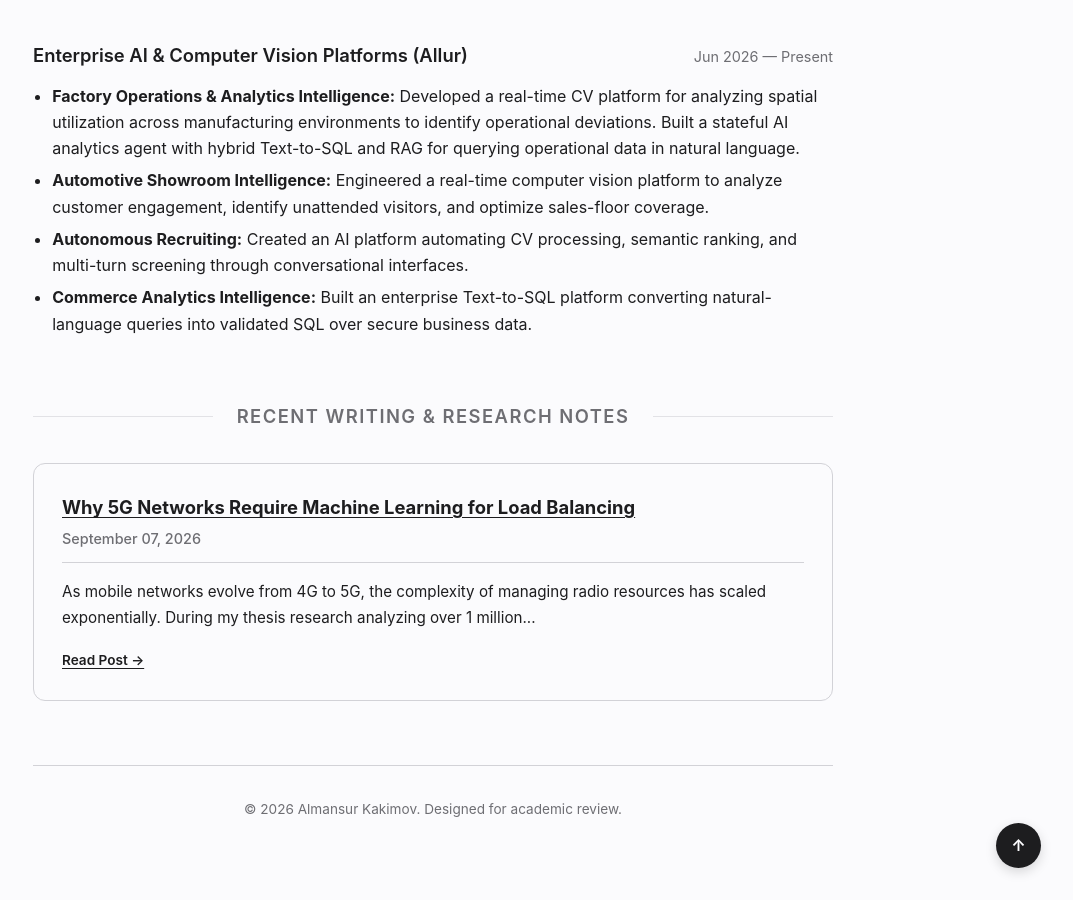
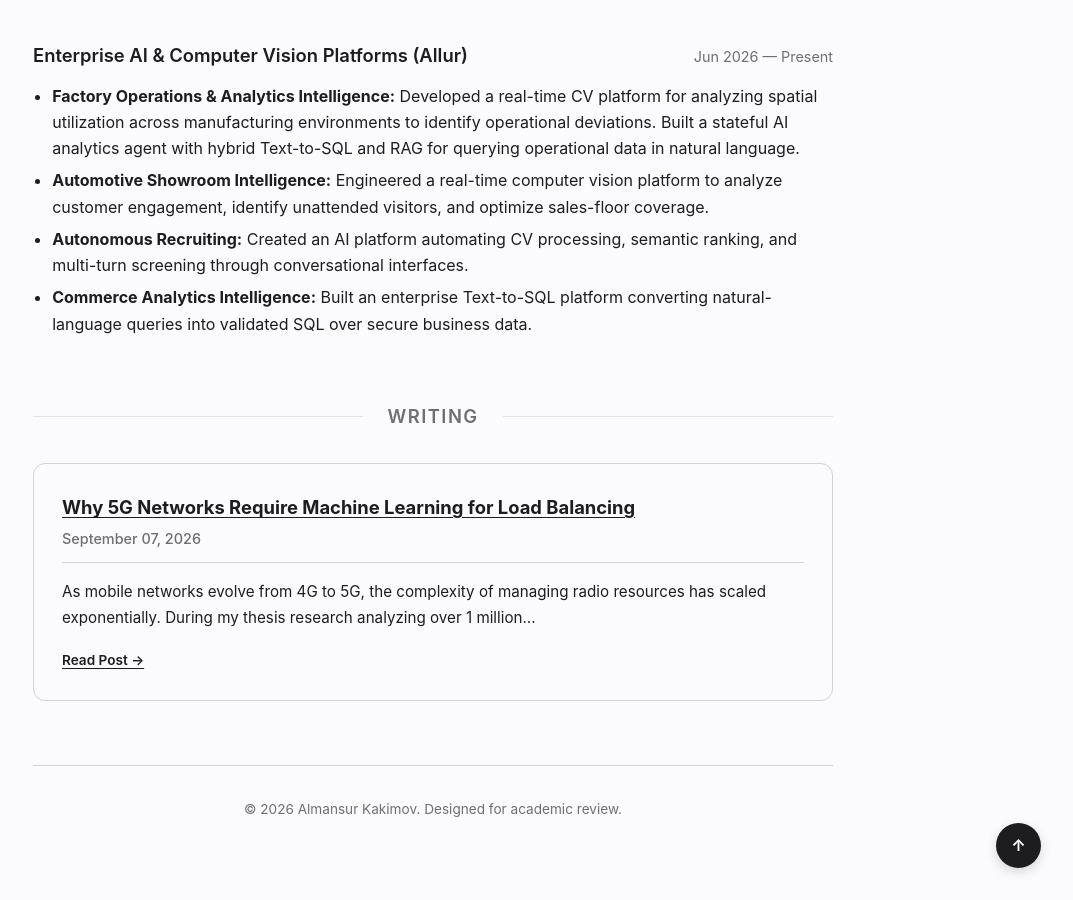
Before and after one commit to almansur04/almansur04.github.io, a Jekyll site: the page built from index.html, in a window 1280 px wide and 900 px high, scrolled down 4471 px. Shown: the whole window, without its empty margins (207-1280 px from the left). Built offline with Jekyll 4.4.1, drawn with Linux system fonts in a browser that asks for light colours.

Commit message:
Change blog section header from 'Recent Writing & Research Notes' to 'Writing'

```diff
--- a/_includes/blog.html
+++ b/_includes/blog.html
@@ -1,5 +1,5 @@
 <section id="blog">
-    <h2>Recent Writing & Research Notes</h2>
+    <h2>Writing</h2>
     <div class="card-grid">
         {% for post in site.posts limit:3 %}
         <div class="card">
```
